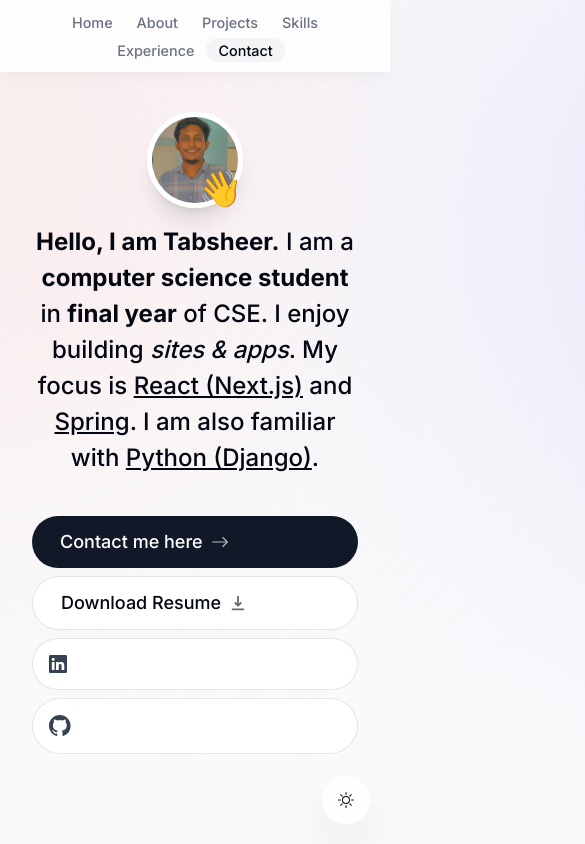
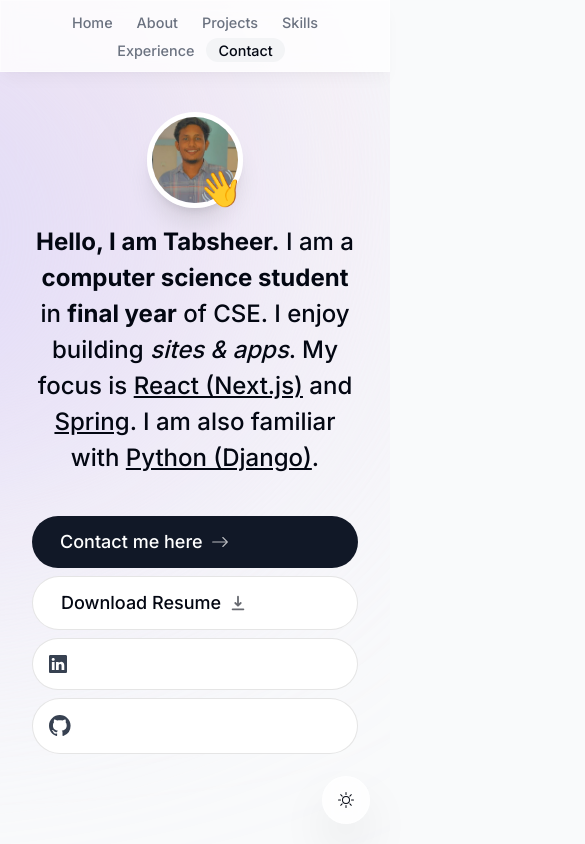
Before and after one commit to tabsheermk/tabsheermk-portfolio, a Next.js app: page / in a window 390 px wide. Shown: the top 844 px of the page, 585 px wide, since content can reach past the window. Built offline with nearby package versions, Linux system fonts and the light colour scheme; no server answers.

Commit message:
F3-layout page issues fixed, header was unresponsive

```diff
--- a/app/layout.tsx
+++ b/app/layout.tsx
@@ -26,13 +26,15 @@
         className={`${inter.className} bg-gray-50 text-gray-950 relative pt-28 sm:pt-36 dark:bg-gray-900 dark:text-gray-50 dark:text-opacity-90`}
       >
         <div className="bg-[#fbe2e3] absolute top-[-6rem] -z-10 right-[11rem] h-[31.25rem] w-[31.25rem] rounded-full blur-[10rem] sm:w-[68.75rem] dark:bg-[#946263]"></div>
-        <div className="bg-[#dbd7fb] absolute top-[-1rem] -z-10 left-[35rem] h-[31.25rem] w-[50rem] rounded-full blur-[10rem] sm:w-[68.75rem] md:left-[-33rem] lg:left-[-28rem] xl:left-[-15rem] 2xl:left-[-5rem] dark:[#676394]"></div>
+        <div className="bg-[#dbd7fb] absolute top-[-1rem] -z-10 left-[-35rem] h-[31.25rem] w-[50rem] rounded-full blur-[10rem] sm:w-[68.75rem] md:left-[-33rem] lg:left-[-28rem] xl:left-[-15rem] 2xl:left-[-5rem] dark:bg-[#676394]"></div>
+
         <ThemeContextProvider>
           <ActiveSectionContextProvider>
             <Header />
             {children}
             <Footer />
-            <Toaster position="bottom-center" />
+
+            <Toaster position="top-right" />
             <ThemeSwitch />
           </ActiveSectionContextProvider>
         </ThemeContextProvider>
```
